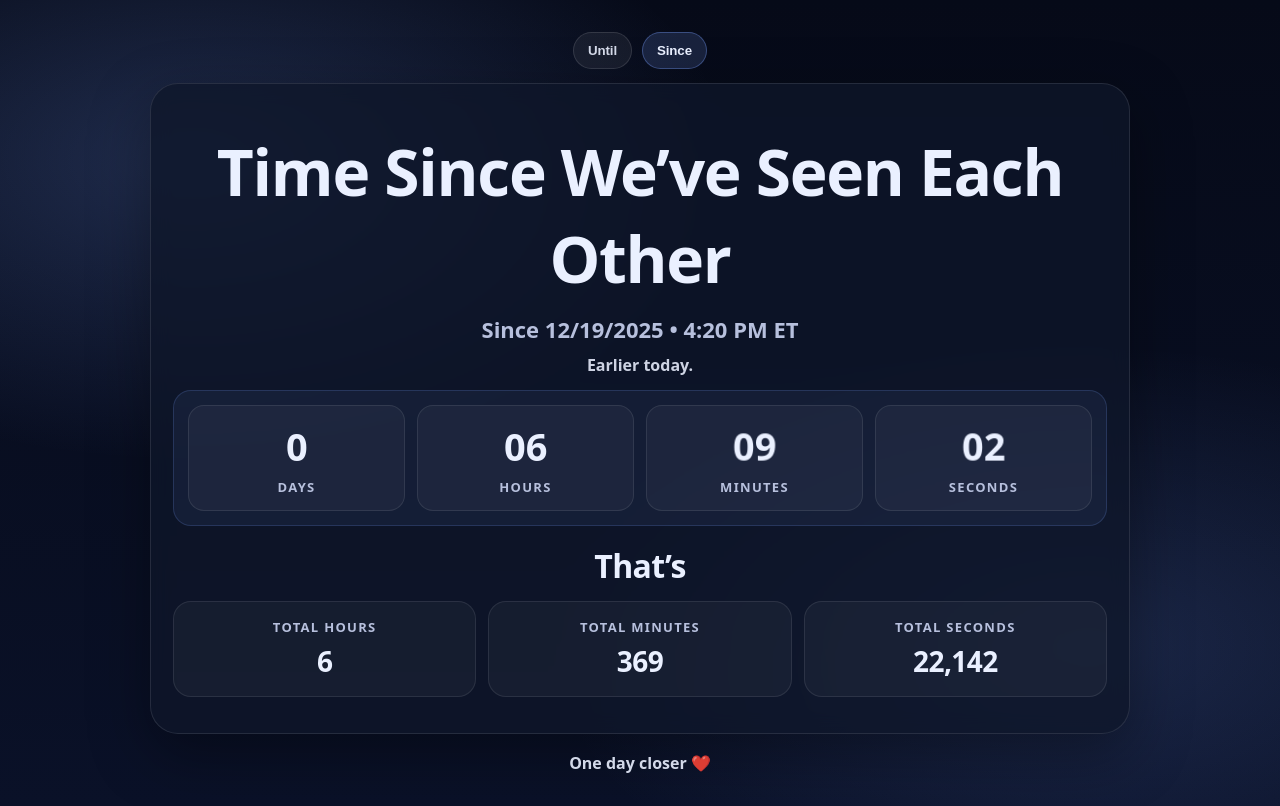
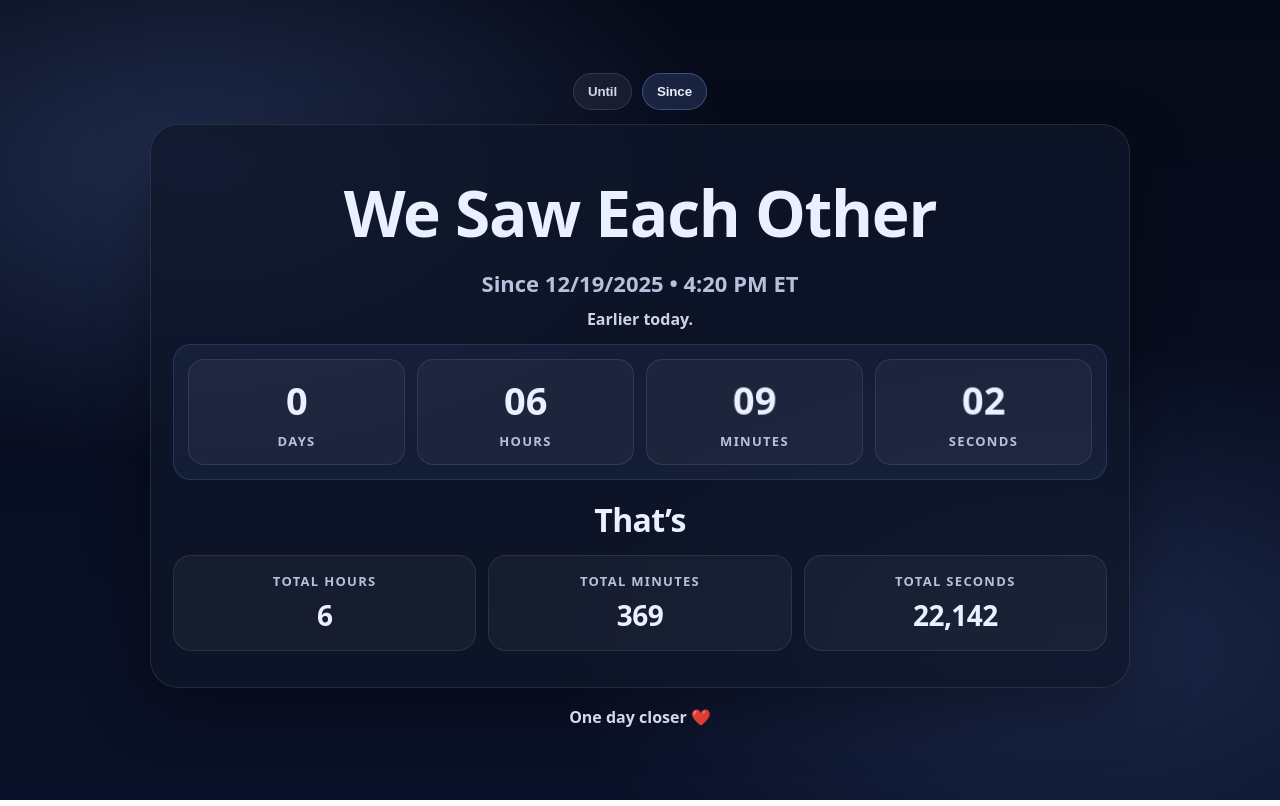
Before and after one commit to williamboller/Lia, a plain HTML site: page index.html in a window 1280 px wide. Both pictures are taken after a click on the button "Since". Drawn offline with Linux system fonts and the light colour scheme.

Commit message:
Update index.html

```diff
--- a/index.html
+++ b/index.html
@@ -355,7 +355,7 @@
     <!-- PANEL: COUNT UP (since last time) -->
     <div class="panel" id="panelSince">
       <div class="card">
-        <h1>Time Since We’ve Seen Each Other</h1>
+        <h1>We Saw Each Other</h1>
         <div class="sub">Since 12/19/2025 • 4:20 PM ET</div>
 
         <div class="milestone" id="milestoneSince"></div>
```
